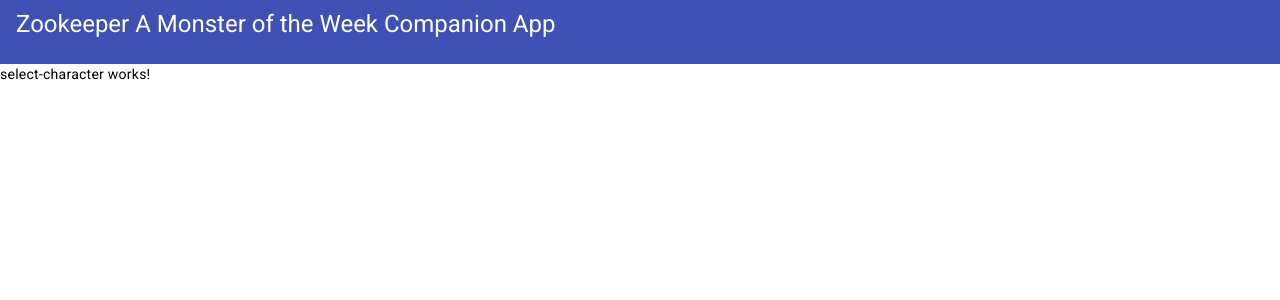
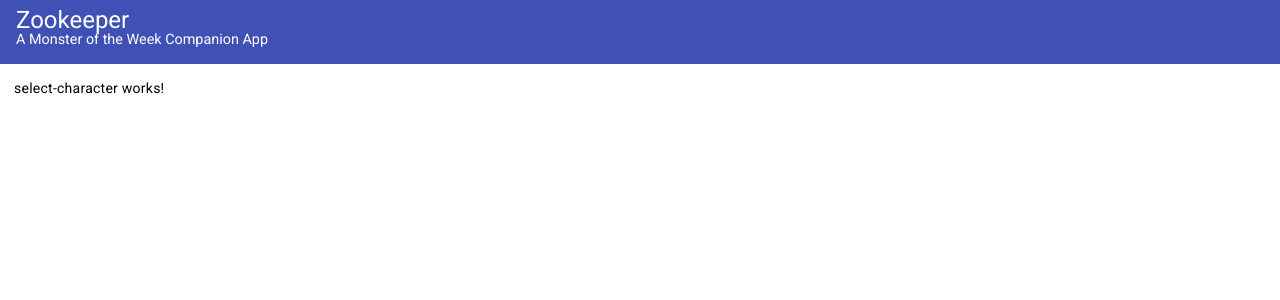
Before and after one commit to dc453/zookeeper-frontend, an Angular app: page / in a window 1280 px wide. Shown: the top 300 px of the page. Built offline with nearby package versions, Linux system fonts and the light colour scheme.

Commit message:
add high level structure styles

```diff
--- a/src/app/app.component.html
+++ b/src/app/app.component.html
@@ -1,4 +1,8 @@
-<mat-toolbar color="primary">
-  <h1>Zookeeper <span>A Monster of the Week Companion App</span></h1>
-</mat-toolbar>
-<router-outlet></router-outlet>
+<div class="container">
+  <mat-toolbar color="primary">
+    <h1>Zookeeper <span>A Monster of the Week Companion App</span></h1>
+  </mat-toolbar>
+  <div class="content">
+    <router-outlet></router-outlet>
+  </div>
+</div>
--- a/src/app/app.component.scss
+++ b/src/app/app.component.scss
@@ -0,0 +1,7 @@
+h1 {
+    span {
+        display: block;
+        font-size: 0.6em;
+        line-height: 0.6em;
+    }
+}
--- a/src/styles.scss
+++ b/src/styles.scss
@@ -2,3 +2,7 @@ html, body { height: 100%; }
 body { margin: 0; font-family: Roboto, "Helvetica Neue", sans-serif; }
 
 @import '~@angular/material/prebuilt-themes/indigo-pink.css';
+
+.content {
+    padding: 1em;
+}
```
